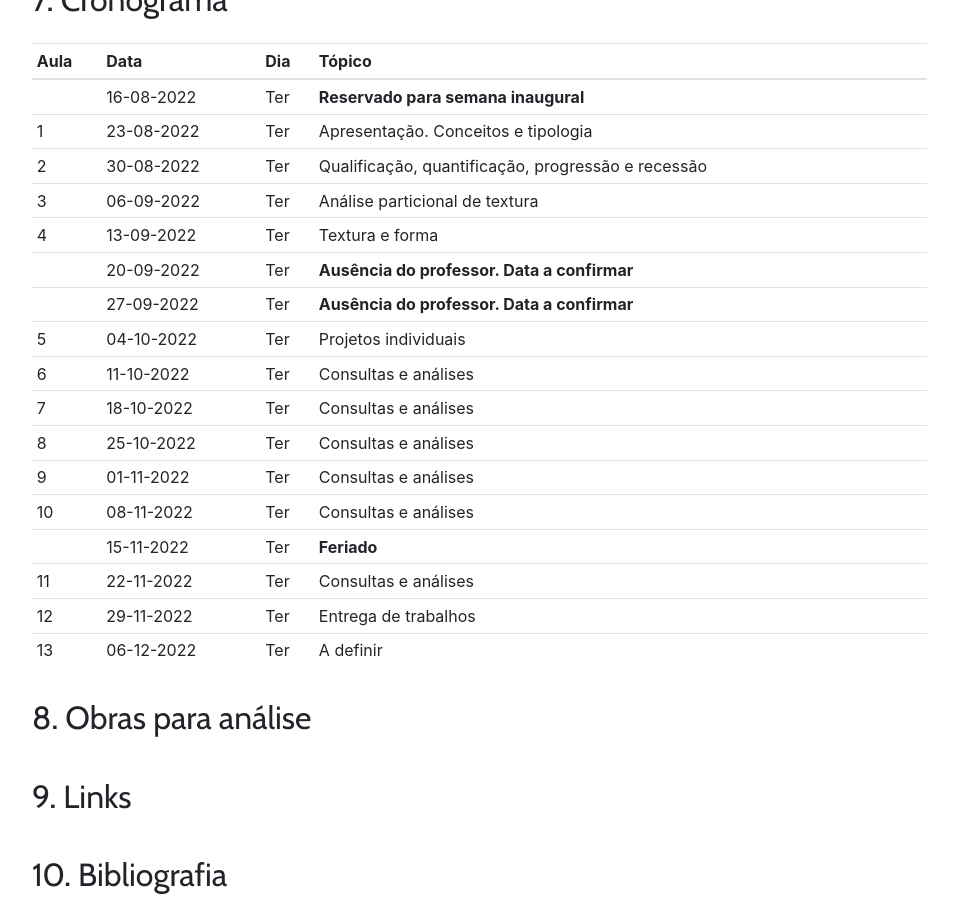
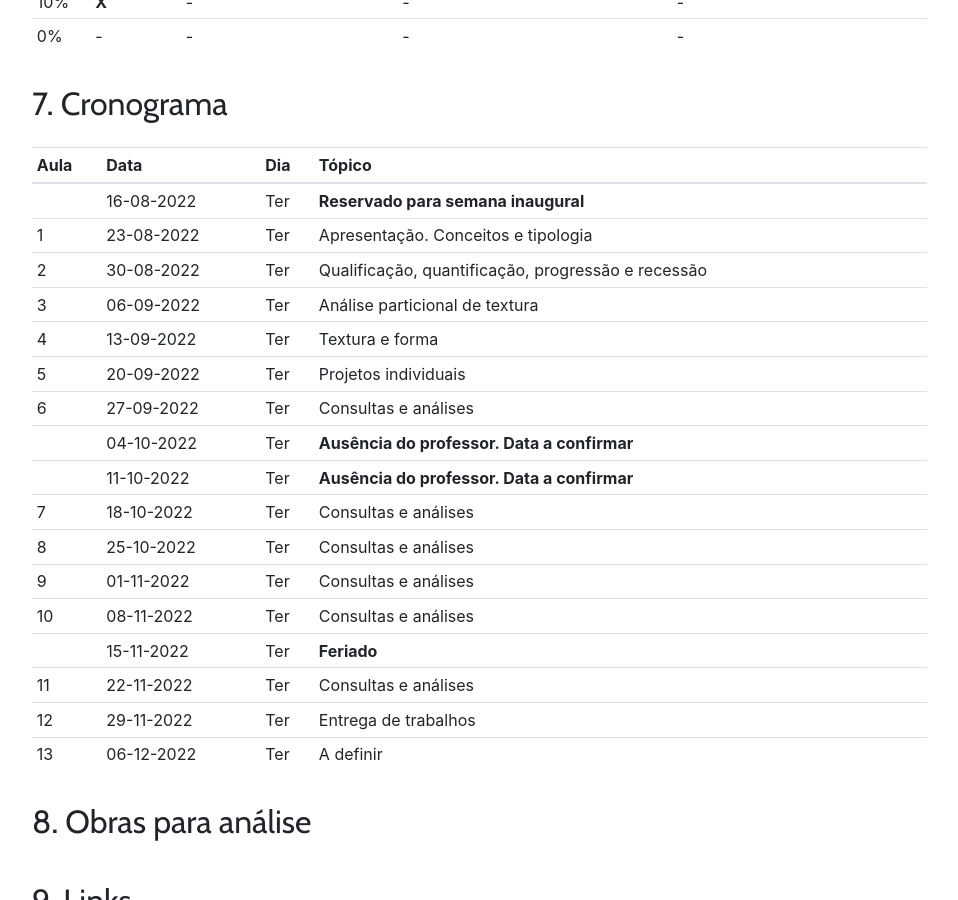
Before and after one commit to kroger/genosmus, a Jekyll site: the page built from _marcos/muse07.md, in a window 1280 px wide and 900 px high, scrolled down 3086 px. Shown: the whole window, without its empty margins (68-1026 px from the left). Built offline with Jekyll 4.4.1, drawn with Linux system fonts in a browser that asks for light colours; nearby versions of some CDN libraries; the table of contents is made by our own code; some of the changed text lies outside the part shown.

Commit message:
Atualiza calendário de aulas 2022.2 e link AVA

```diff
--- a/_marcos/cronogramas/muse07.txt
+++ b/_marcos/cronogramas/muse07.txt
@@ -3,10 +3,10 @@ Apresentação. Conceitos e tipologia
 Qualificação, quantificação, progressão e recessão
 Análise particional de textura
 Textura e forma
+Projetos individuais
+Consultas e análises
 **Ausência do professor. Data a confirmar**
 **Ausência do professor. Data a confirmar**
-Projetos individuais
-Consultas e análises
 Consultas e análises
 Consultas e análises
 Consultas e análises
--- a/_marcos/muse07.md
+++ b/_marcos/muse07.md
@@ -115,10 +119,10 @@ As notas serão definidas de acordo com o seguinte critério:
 | 2    | 30-08-2022 | Ter | Qualificação, quantificação, progressão e recessão |
 | 3    | 06-09-2022 | Ter | Análise particional de textura                     |
 | 4    | 13-09-2022 | Ter | Textura e forma                                    |
-|      | 20-09-2022 | Ter | **Ausência do professor. Data a confirmar**        |
-|      | 27-09-2022 | Ter | **Ausência do professor. Data a confirmar**        |
-| 5    | 04-10-2022 | Ter | Projetos individuais                               |
-| 6    | 11-10-2022 | Ter | Consultas e análises                               |
+| 5    | 20-09-2022 | Ter | Projetos individuais                               |
+| 6    | 27-09-2022 | Ter | Consultas e análises                               |
+|      | 04-10-2022 | Ter | **Ausência do professor. Data a confirmar**        |
+|      | 11-10-2022 | Ter | **Ausência do professor. Data a confirmar**        |
 | 7    | 18-10-2022 | Ter | Consultas e análises                               |
 | 8    | 25-10-2022 | Ter | Consultas e análises                               |
 | 9    | 01-11-2022 | Ter | Consultas e análises                               |
```
Also changed, not shown: other parts of _marcos/muse07.md (+4 -0 lines).
